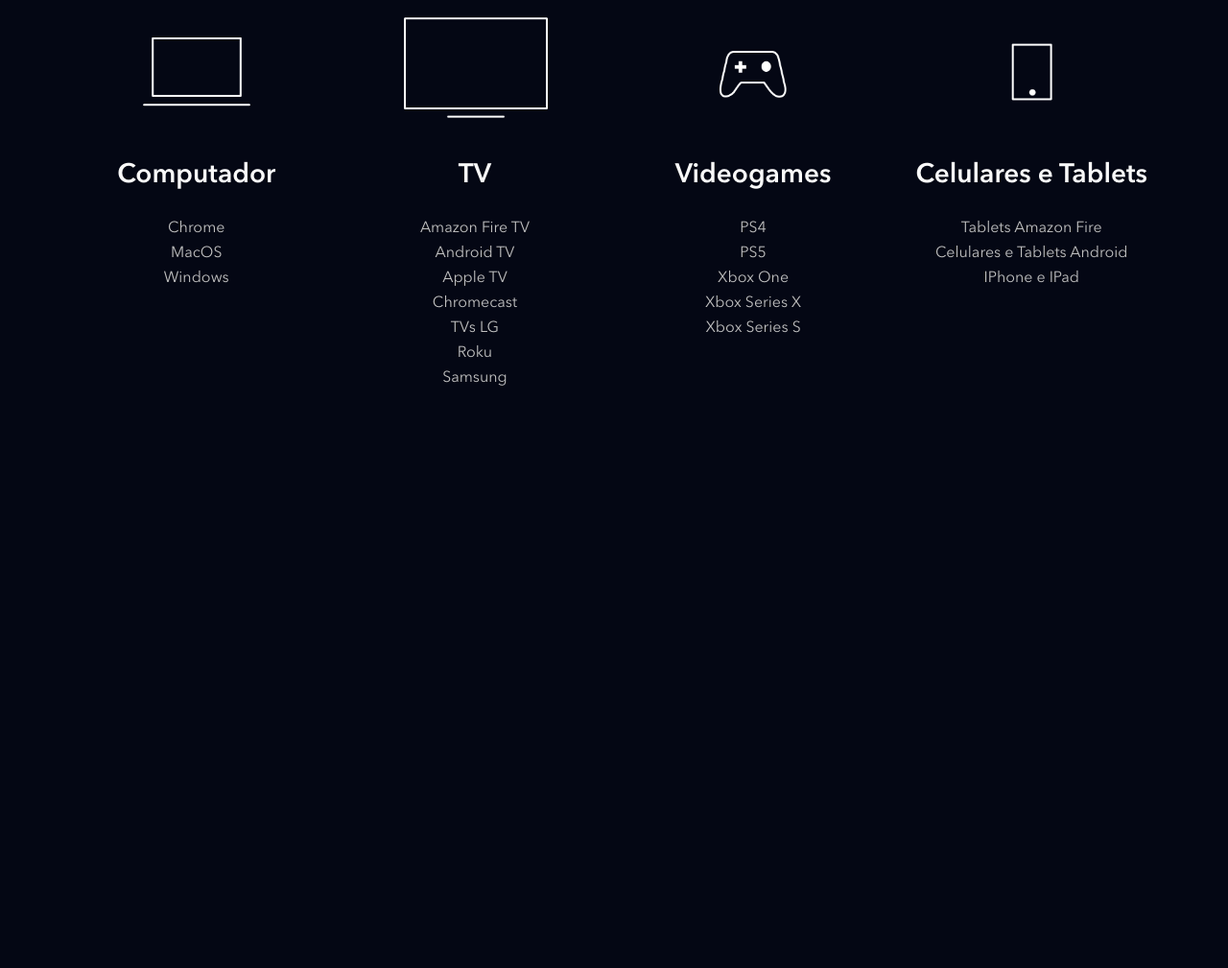
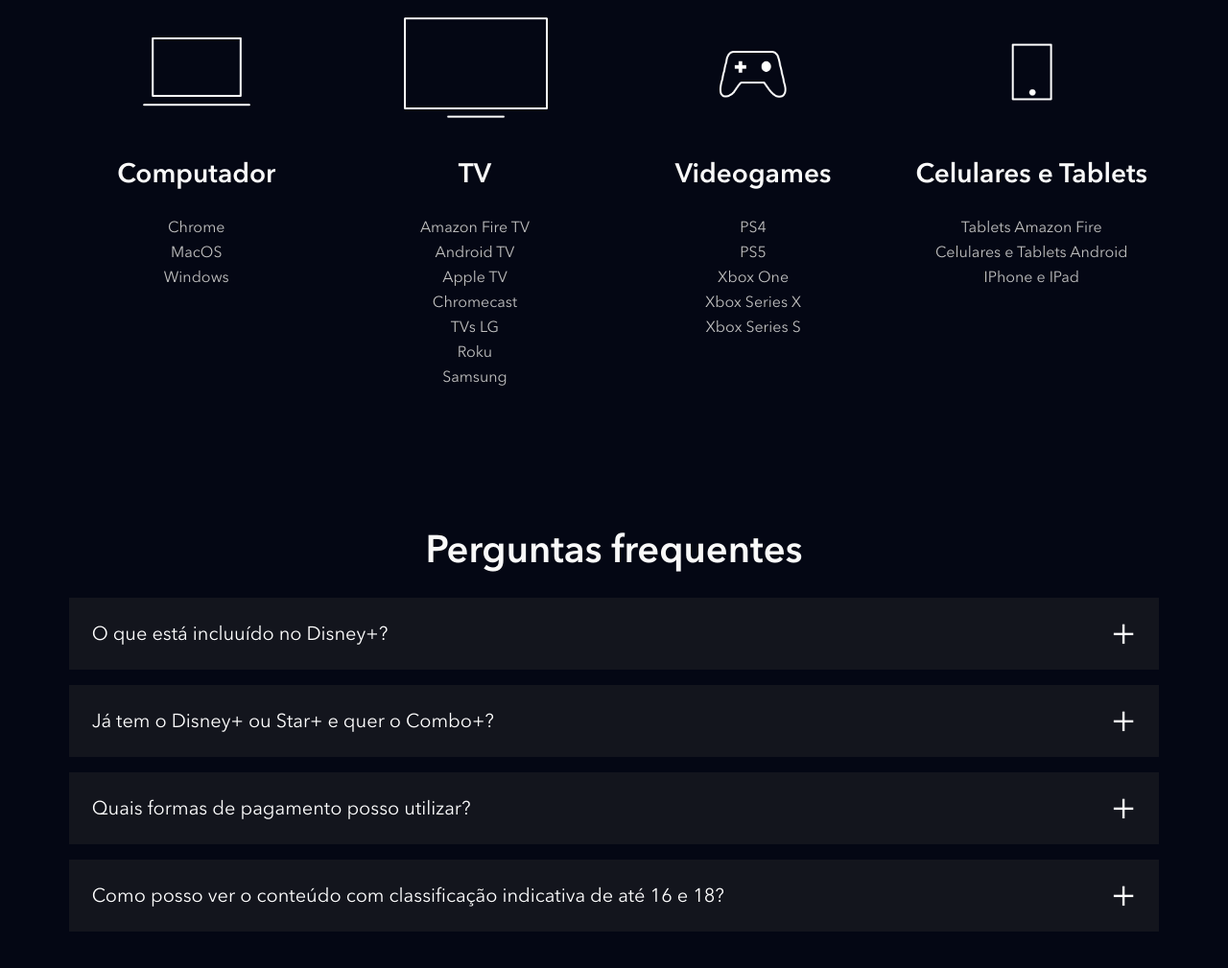
Before and after one commit to andrezinhu/clone_disneyplus, a website: page index.html in a window 1280 px wide. Shown: the part 3859-4868 px from the top of the page at 96% size. Before the commit the page ends 4337 px from the top, so only its background shows below. Drawn offline with nearby package versions, Linux system fonts and the light colour scheme; files that its build step writes are made by us from their sources; files whose address does not match are found by name.

Commit message:
criado o FAQ

```diff
--- a/index.html
+++ b/index.html
@@ -194,7 +194,44 @@
             </li>
         </ul>
     </section>
-    <section></section>
+    <section class="faq">
+        <h2 class="title">Perguntas frequentes</h2>
+        <ul class="faq__questions">
+            <li class="faq__questions__item">
+                <div class="faq__questions__item__question " data-faq-question>
+                    O que está incluuído no Disney+?
+                </div>
+                <div class="faq__questions__item__answer text--big">
+                    A resposta da pergunta
+                </div>
+            </li>
+            <li class="faq__questions__item">
+                <div class="faq__questions__item__question " data-faq-question>
+                    Já tem o Disney+ ou Star+ e quer o Combo+?
+                </div>
+                <div class="faq__questions__item__answer text--big">
+                    A resposta da pergunta
+                </div>
+            </li>
+            <li class="faq__questions__item">
+                <div class="faq__questions__item__question " data-faq-question>
+                    Quais formas de pagamento posso utilizar?
+                </div>
+                <div class="faq__questions__item__answer text--big">
+                    A resposta da pergunta
+                </div>
+            </li>
+            <li class="faq__questions__item">
+                <div class="faq__questions__item__question " data-faq-question>
+                    Como posso ver o conteúdo com classificação indicativa de até 16 e 18?
+                </div>
+                <div class="faq__questions__item__answer text--big">
+                    A resposta da pergunta
+                </div>
+            </li>
+        </ul>
+    </section>
+
 
     <script src="./src/main.js"></script>
 </body>
--- a/src/main.js
+++ b/src/main.js
@@ -1,6 +1,6 @@
 document.addEventListener('DOMContentLoaded', function() {
     const buttons = document.querySelectorAll('[data-tab-button]');
-    const tabsContainer = document.querySelectorAll('[data-tab-id]');
+    const questions = document.querySelectorAll('[data-faq-question]');
 
     for (let i = 0; i < buttons.length; i++) {
         buttons[i].addEventListener('click', function(botao){
@@ -12,7 +12,18 @@ document.addEventListener('DOMContentLoaded', function() {
             botao.target.classList.add('shows__tabs__button--is-active');
         })
     }
+
+    for (let i = 0; i < questions.length; i++) {
+        questions[i].addEventListener('click', abreOuFechaResposta);
+    }
 });
+
+function abreOuFechaResposta(elemento){
+    const classe = 'faq__questions__item--is-open';
+    const elementoPai = elemento.target.parentNode;
+
+    elementoPai.classList.toggle(classe);
+    }
 
 function removeBotaoAtivo() {
     const buttons = document.querySelectorAll('[data-tab-button]');
--- /dev/null
+++ b/src/styles/_faq.scss
@@ -0,0 +1,61 @@
+.faq {
+    padding: 5.6vw;
+
+    h2{
+        text-align: center;
+        margin-bottom: 24px;
+    }
+
+    &__questions {
+        &__item {
+            background-color: #13151d;
+            margin-bottom: 16px;
+            list-style: none;
+
+            &__question {
+                color: #fff;
+                font-size: 20px;
+                padding: 24px;
+                display: block;
+                cursor: pointer;
+
+                position: relative;
+
+                &::after {
+                    content: '+';
+                    position: absolute;
+                    top: 0;
+                    right: 24px;
+                    height: 100%;
+                    display: flex;
+                    align-items: center;
+                    font-size: 40px;
+                }
+
+            }
+
+            &__answer {
+                height: 0;
+                overflow: hidden;
+                padding: 0 24px;
+                transition: height, 0.5s  ease;
+            }
+
+            &--is-open {
+                .faq__questions__item__question::after{
+                    content: '-';
+                }
+
+                .faq__questions__item__answer {
+                    height: auto;
+                    padding-top: 24px;
+                    padding-bottom: 24px;
+                    transition: height, 0.5s  ease;
+                }
+
+            }
+        }
+
+    }
+
+}
--- a/src/styles/main.scss
+++ b/src/styles/main.scss
@@ -3,6 +3,7 @@
 @use './shows';
 @use './plans';
 @use './available-devices';
+@use './faq';
 
 @font-face {
     font-family: Avenir;
```
